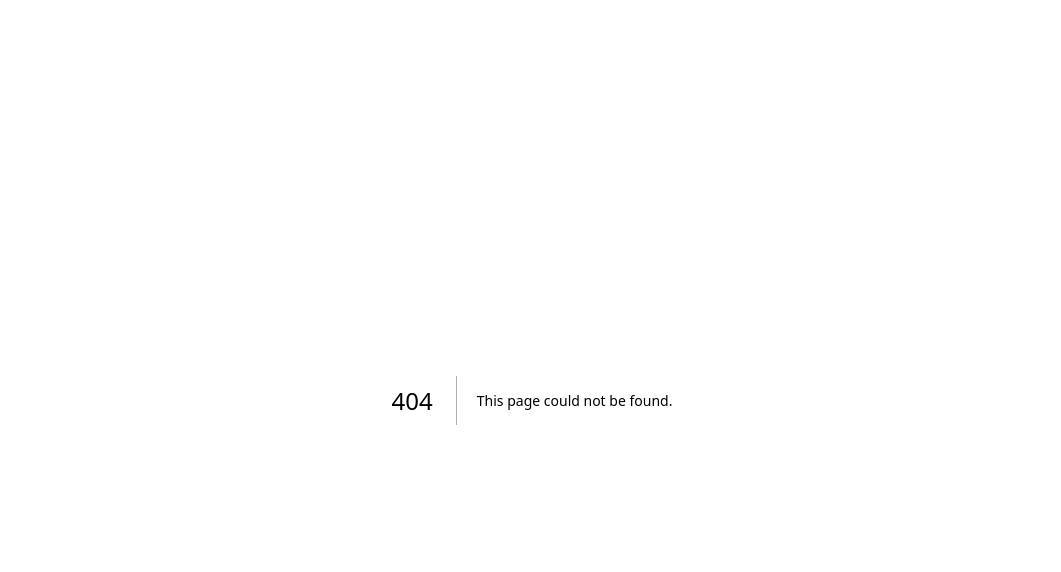
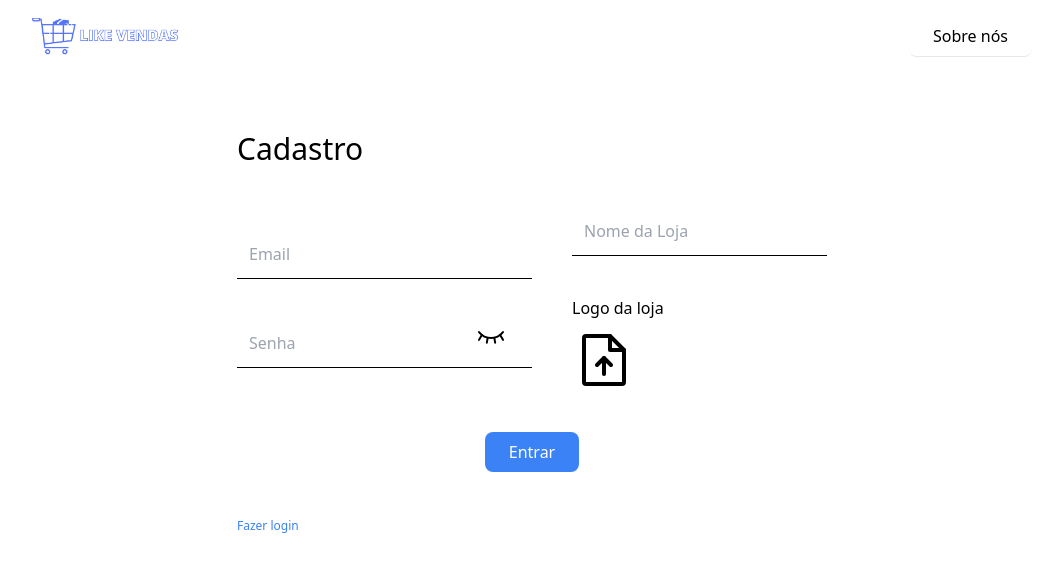
Before and after one commit to jaycdev2007/like-vendas, a Next.js app: page /cadastro in a window 1280 px wide. Before the commit this address had no page. Shown: the top 572 px of the page, without its empty margins (108-1169 px from the left). Built offline with nearby package versions, Linux system fonts and the light colour scheme.

Commit message:
page cadastro finalizada

```diff
--- /dev/null
+++ b/src/app/cadastro/page.tsx
@@ -0,0 +1,11 @@
+import { Header1 } from "@/components/header1"
+import { MainPageLogin } from "@/components/mainPageLogin"
+
+export default function Cadastro() {
+    return (
+        <>
+            <Header1 />
+            <MainPageLogin heading="Cadastro" paragrh="Fazer login" url="/login" isLogin={false} />
+        </>
+    )
+}
--- a/src/components/input.tsx
+++ b/src/components/input.tsx
@@ -3,14 +3,14 @@ import { useState } from "react"
 type InputType = {
     typeInput: string,
     text: string,
-    setEmail: (p:string) => void
+    setValue: (p:string) => void
 }
 
-export function Input({ typeInput,text,setEmail}: InputType) {
-    const [value,setValue] = useState<string>("")
+export function Input({ typeInput,text,setValue}: InputType) {
+    //const [value,setValue] = useState<string>("")
     return (
         <div className="max-w-[300px]">
-            <input type={typeInput} placeholder={text} onChange={(e) => setEmail(e.target.value)} className="w-full p-3 outline-none border-b border-black"/>
+            <input type={typeInput} placeholder={text} onChange={(e) => setValue(e.target.value)} className="w-full p-3 outline-none border-b border-black"/>
         </div>
     )
 }
--- /dev/null
+++ b/src/components/inputFile.tsx
@@ -0,0 +1,44 @@
+"use client"
+import { FileArrowUp,Spinner,Check } from "phosphor-react"
+import { useState } from "react"
+
+type InputType = {
+    setFile: (p:any) => void
+}
+
+export function InputFile({ setFile }: InputType) {
+    const [load,setLoad] = useState<boolean>(false)
+    const [check,setCheck] = useState(false)
+    return (
+        <div className="w-[243px] flex flex-col justify-center items-start">
+            <p className="mb-2">Logo da loja</p>
+            <div className="flex items-end gap-3">
+            <label htmlFor="ar" className="hover:text-blue-500">
+                <FileArrowUp width={64} height={64} />
+            </label>
+            { load === true ? <Spinner size={32} className="animate-spin" /> : check === true && <Check size={32} className="text-green-500" />}
+            </div>
+            <input type="file" name="ar" id="ar" className="hidden" onChange={async(e) => {
+                if(e.target.files !== null) {
+                    setLoad(true)
+                    const form = new FormData();
+
+                   form.set('fileUpload', (e.target.files[0]));
+
+                    const res = await fetch(`${process.env.NEXT_PUBLIC_HYGRAPH_URL}/upload`, {
+                        method: 'POST',
+                        headers: {
+                          Authorization: `Bearer ${process.env.NEXT_PUBLIC_HYGRAPH_ASSET_TOKEN}`,
+                        },
+                        body: form,
+                      })
+                      const data = await res.json()
+
+                      setFile(data.id)
+                      setLoad(false)
+                      setCheck(true)
+                }
+            }} />
+        </div>
+    )
+}
--- a/src/components/mainPageLogin.tsx
+++ b/src/components/mainPageLogin.tsx
@@ -5,6 +5,7 @@ import { ButtonSecond } from "./buttonSecond"
 import { Input } from "./input"
 import { InputPassword } from "./inputPassword"
 import { useState } from "react"
+import { InputFile } from "./inputFile"
 
 type MainPageLoginType = {
     heading: string,
@@ -15,31 +16,52 @@ type MainPageLoginType = {
 
     export function MainPageLogin({ heading,paragrh,url,isLogin}: MainPageLoginType) {
         const [email,setEmail] = useState<string>("")
-        const [ password,setPassword] = useState<string>("")
+        const [password,setPassword] = useState<string>("")
+        const [name,setName] = useState<string>("")
+        const [file,setFile] = useState()
 
         function SendLogin() {
         }
+        function SendCadastro() {
+        }
     return (
-        <main className="w-full p-3 flex justify-center items-center md:h-[60vh]">
+        <main className="w-full p-3  md:flex md:justify-center md:items-center md:h-[60vh]">
             { isLogin === true ? (
-                <div className="flex flex-col items-center">
-                    <h1 className="text-3xl mb-10 self-start">{heading}</h1>
-
+                <div className="p-3">
+                    <h1 className="text-3xl my-10">{heading}</h1>
+                    <div className="flex flex-col items-center">
                     <div className="flex flex-col gap-20 mb-16">
-                        <Input typeInput="email" text="Email" setEmail={setEmail}/>
+                        <Input typeInput="email" text="Email" setValue={setEmail}/>
                         <InputPassword text="Senha" isLogin={true} setPassword={setPassword} />
                     </div>
 
                     <div className="w-[200px] flex items-center justify-center">
                         <Button text="Entrar" url="#"/>
                     </div>
-
+                    </div>
+                   <Link href={url} className="text-blue-500 text-xs hover:text-black transition-all my-10 self-start">{paragrh}</Link>
                 </div>
             ) : (
                 <>
-                    <h1>{heading}</h1>
-
-                    <p>{paragrh}</p>
+                   <div className="p-3">
+                     <h1 className="text-3xl my-10">{heading}</h1>
+                     <div className="flex flex-col justify-center items-center gap-10 md:flex-row">
+                        <div className="flex flex-col gap-10">
+                        <Input typeInput="email" text="Email" setValue={setEmail}/>
+                        <InputPassword text="Senha" isLogin={false} setPassword={setPassword} />
+                        </div>
+                        <div className="flex flex-col gap-10">
+                        <Input typeInput="text" text="Nome da Loja" setValue={setName}/>
+                        <InputFile setFile={setFile} />
+                        </div>
+                     </div>
+                     <div className="flex justify-center my-10">
+                        <div className="w-[200px] flex items-center justify-center">
+                            <Button text="Entrar" url="#"/>
+                        </div>
+                     </div>
+                     <Link href={url} className="text-blue-500 text-xs hover:text-black transition-all my-10 self-start">{paragrh}</Link>
+                   </div>
                 </>
             ) }
         </main>
```
Also changed, not shown: 1 other file (tests, documents, lock files or other folders).
